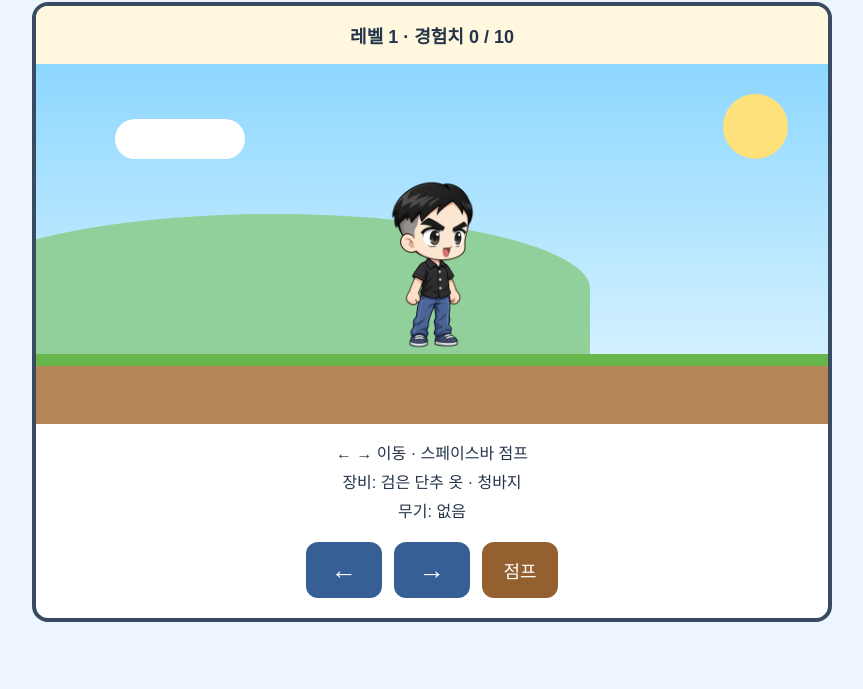
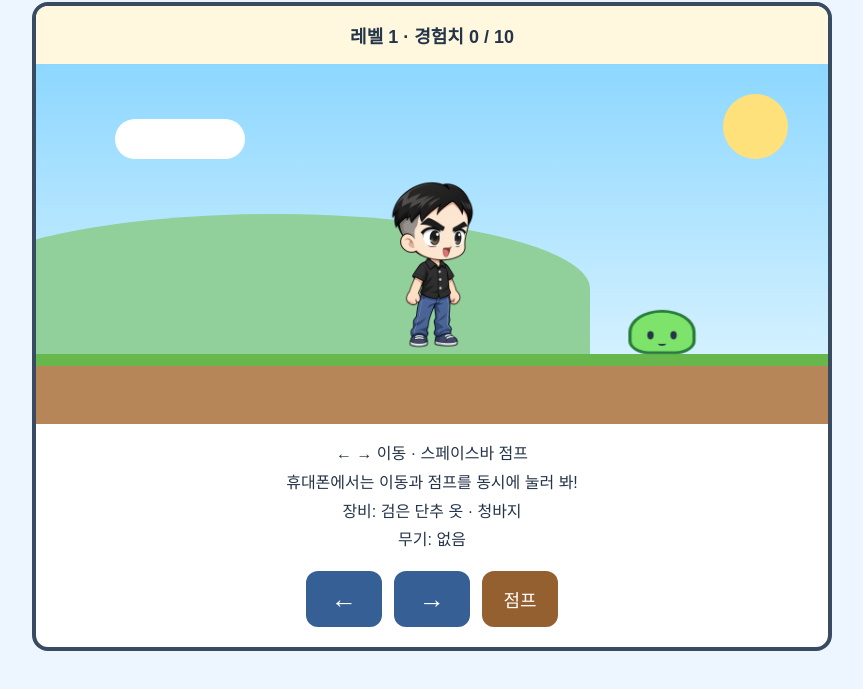
Before and after one commit to BoxerWJ/growing-hero, a plain HTML site: page index.html in a window 1280 px wide. Shown: the part 75-764 px from the top of the page, without its empty margins (208-1071 px from the left). Drawn offline with Linux system fonts and the light colour scheme.

Commit message:
Implement green slime character with animations
Added styles and HTML for a green slime character with animations.

```diff
--- a/index.html
+++ b/index.html
@@ -86,6 +86,7 @@
       background: #b68659;
     }
 
+    /* 레벨 1 캐릭터 */
     .hero {
       position: absolute;
       bottom: 70px;
@@ -96,6 +97,58 @@
       z-index: 2;
       user-select: none;
       pointer-events: none;
+    }
+
+    /* 첫 번째 몬스터: 초록 슬라임 */
+    .slime {
+      position: absolute;
+      bottom: 70px;
+      left: 75%;
+      width: 64px;
+      height: 48px;
+      border: 3px solid #287b39;
+      border-radius: 50% 50% 30% 30%;
+      background: #7de36b;
+      z-index: 1;
+      transform-origin: center bottom;
+      animation: slimeBounce 1s ease-in-out infinite;
+    }
+
+    .slime-eye {
+      position: absolute;
+      top: 20px;
+      width: 6px;
+      height: 9px;
+      border-radius: 50%;
+      background: #243449;
+    }
+
+    .slime-eye.left {
+      left: 15px;
+    }
+
+    .slime-eye.right {
+      right: 15px;
+    }
+
+    .slime-mouth {
+      position: absolute;
+      top: 31px;
+      left: 25px;
+      width: 8px;
+      height: 5px;
+      border-bottom: 2px solid #243449;
+      border-radius: 50%;
+    }
+
+    @keyframes slimeBounce {
+      0%, 100% {
+        transform: scale(1.05, 0.92);
+      }
+
+      50% {
+        transform: scale(0.95, 1.08);
+      }
     }
 
     .info {
@@ -121,6 +174,7 @@
       cursor: pointer;
       touch-action: none;
       user-select: none;
+      -webkit-user-select: none;
     }
 
     .control-button:active {
@@ -152,6 +206,19 @@
       <div class="hill"></div>
       <div class="ground"></div>
 
+      <!-- 초록 슬라임 -->
+      <div
+        class="slime"
+        id="slime"
+        role="img"
+        aria-label="초록 슬라임"
+      >
+        <div class="slime-eye left"></div>
+        <div class="slime-eye right"></div>
+        <div class="slime-mouth"></div>
+      </div>
+
+      <!-- 검은 머리, 검은 단추 옷, 청바지, 무기 없음 -->
       <img
         class="hero"
         id="hero"
@@ -163,35 +230,50 @@
 
     <div class="info">
       ← → 이동 · 스페이스바 점프<br>
+      휴대폰에서는 이동과 점프를 동시에 눌러 봐!<br>
       장비: 검은 단추 옷 · 청바지<br>
       무기: 없음
     </div>
 
     <div class="controls">
-      <button class="control-button" id="leftButton"
-        type="button" aria-label="왼쪽으로 이동">←</button>
+      <button
+        class="control-button"
+        id="leftButton"
+        type="button"
+        aria-label="왼쪽으로 이동"
+      >←</button>
 
-      <button class="control-button" id="rightButton"
-        type="button" aria-label="오른쪽으로 이동">→</button>
+      <button
+        class="control-button"
+        id="rightButton"
+        type="button"
+        aria-label="오른쪽으로 이동"
+      >→</button>
 
-      <button class="control-button jump-button" id="jumpButton"
-        type="button">점프</button>
+      <button
+        class="control-button jump-button"
+        id="jumpButton"
+        type="button"
+      >점프</button>
     </div>
   </main>
 
   <script>
     const scene = document.getElementById("scene");
     const hero = document.getElementById("hero");
+    const slime = document.getElementById("slime");
+
     const leftButton = document.getElementById("leftButton");
     const rightButton = document.getElementById("rightButton");
     const jumpButton = document.getElementById("jumpButton");
 
+    // 캐릭터의 가로 위치
     let heroX = Math.max(
       0,
       (scene.clientWidth - hero.offsetWidth) / 2
     );
 
-    // 땅에서 얼마나 높이 올라왔는지
+    // 땅에서 올라온 높이
     let heroY = 0;
 
     // 위아래로 움직이는 속도
@@ -201,11 +283,15 @@
     const jumpPower = 520;
     const gravity = 1500;
 
+    let previousTime = null;
+
+    // 키보드 입력 상태
     const keys = {
       left: false,
       right: false
     };
 
+    // 손가락마다 입력을 따로 기억
     const touches = {
       left: new Set(),
       right: new Set()
@@ -217,12 +303,13 @@
     }
 
     function jump() {
-      // 땅에 있을 때만 점프 가능
-      if (heroY === 0) {
+      // 땅에 있을 때만 점프
+      if (heroY === 0 && verticalSpeed === 0) {
         verticalSpeed = jumpPower;
       }
     }
 
+    // 키보드 입력
     window.addEventListener("keydown", (event) => {
       if (event.key === "ArrowLeft") {
         event.preventDefault();
@@ -237,7 +324,6 @@
       if (event.code === "Space") {
         event.preventDefault();
 
-        // 계속 누르고 있어도 한 번만 점프
         if (!event.repeat) {
           jump();
         }
@@ -260,9 +346,11 @@
       }
     });
 
+    // 이동 버튼의 멀티터치 처리
     function setupMoveButton(button, direction) {
       button.addEventListener("pointerdown", (event) => {
         event.preventDefault();
+
         button.setPointerCapture(event.pointerId);
         touches[direction].add(event.pointerId);
       });
@@ -279,20 +367,20 @@
     setupMoveButton(leftButton, "left");
     setupMoveButton(rightButton, "right");
 
-    // 클릭과 터치, 키보드로 점프 버튼 사용
-    // 손가락을 대는 순간 점프
+    // 다른 손가락으로 이동 중이어도 즉시 점프
     jumpButton.addEventListener("pointerdown", (event) => {
       event.preventDefault();
       jump();
     });
 
-// 키보드로 점프 버튼을 선택해서 누르는 경우
+    // 키보드로 점프 버튼을 선택해서 누를 때
     jumpButton.addEventListener("click", (event) => {
       if (event.detail === 0) {
         jump();
       }
     });
 
+    // 버튼을 길게 눌렀을 때 메뉴가 나오지 않도록 처리
     document.querySelectorAll(".control-button").forEach((button) => {
       button.addEventListener("contextmenu", (event) => {
         event.preventDefault();
@@ -302,10 +390,12 @@ jumpButton.addEventListener("click", (event) => {
     function stopMoving() {
       keys.left = false;
       keys.right = false;
+
       touches.left.clear();
       touches.right.clear();
     }
 
+    // 다른 창으로 이동하면 이동 입력 초기화
     window.addEventListener("blur", stopMoving);
 
     document.addEventListener("visibilitychange", () => {
@@ -316,6 +406,7 @@ jumpButton.addEventListener("click", (event) => {
       previousTime = null;
     });
 
+    // 캐릭터가 화면 밖으로 나가지 않도록 제한
     function keepInsideScene() {
       const maxX = Math.max(
         0,
@@ -325,12 +416,26 @@ jumpButton.addEventListener("click", (event) => {
       heroX = Math.max(0, Math.min(heroX, maxX));
     }
 
+    // 작은 화면에서도 슬라임이 잘리지 않도록 배치
+    function positionSlime() {
+      const maxX = Math.max(
+        0,
+        scene.clientWidth - slime.offsetWidth - 8
+      );
+
+      const slimeX = Math.max(
+        0,
+        Math.min(scene.clientWidth * 0.75, maxX)
+      );
+
+      slime.style.left = slimeX + "px";
+    }
+
     window.addEventListener("resize", () => {
       keepInsideScene();
+      positionSlime();
       drawHero();
     });
-
-    let previousTime = null;
 
     function gameLoop(currentTime) {
       if (previousTime === null) {
@@ -344,28 +449,34 @@ jumpButton.addEventListener("click", (event) => {
 
       previousTime = currentTime;
 
-      const movingLeft = keys.left || touches.left.size > 0;
-      const movingRight = keys.right || touches.right.size > 0;
+      const movingLeft =
+        keys.left || touches.left.size > 0;
+
+      const movingRight =
+        keys.right || touches.right.size > 0;
 
       const direction =
         Number(movingRight) - Number(movingLeft);
 
+      // 좌우 이동
       heroX += direction * moveSpeed * deltaTime;
 
+      // 이동 방향으로 바라보기
       if (direction < 0) {
         hero.style.transform = "scaleX(-1)";
       } else if (direction > 0) {
         hero.style.transform = "scaleX(1)";
       }
 
-      // ジャンプ中は重力で少しずつ下向きに加速
+      // 점프 중에는 중력 때문에 아래로 떨어짐
       if (heroY > 0 || verticalSpeed > 0) {
-        heroY += verticalSpeed * deltaTime
+        heroY +=
+          verticalSpeed * deltaTime
           - 0.5 * gravity * deltaTime * deltaTime;
 
         verticalSpeed -= gravity * deltaTime;
 
-        // 地面に着地
+        // 땅에 착지
         if (heroY <= 0) {
           heroY = 0;
           verticalSpeed = 0;
@@ -374,9 +485,11 @@ jumpButton.addEventListener("click", (event) => {
 
       keepInsideScene();
       drawHero();
+
       requestAnimationFrame(gameLoop);
     }
 
+    positionSlime();
     drawHero();
     requestAnimationFrame(gameLoop);
   </script>
```
Lines whose indentation alone changed are shown as unchanged.
